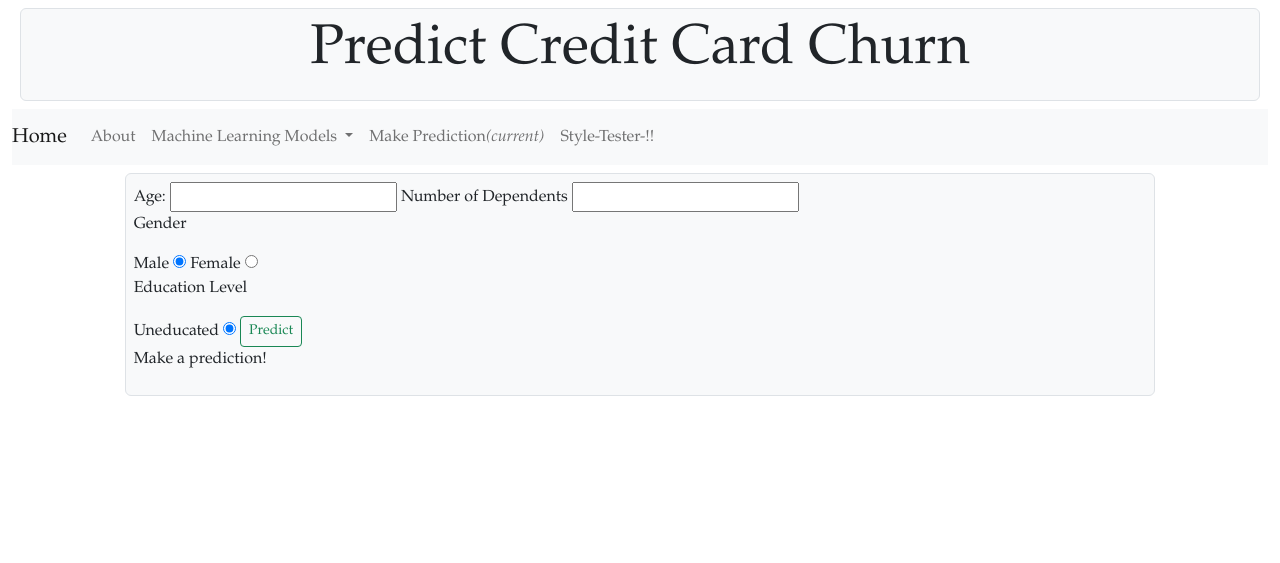
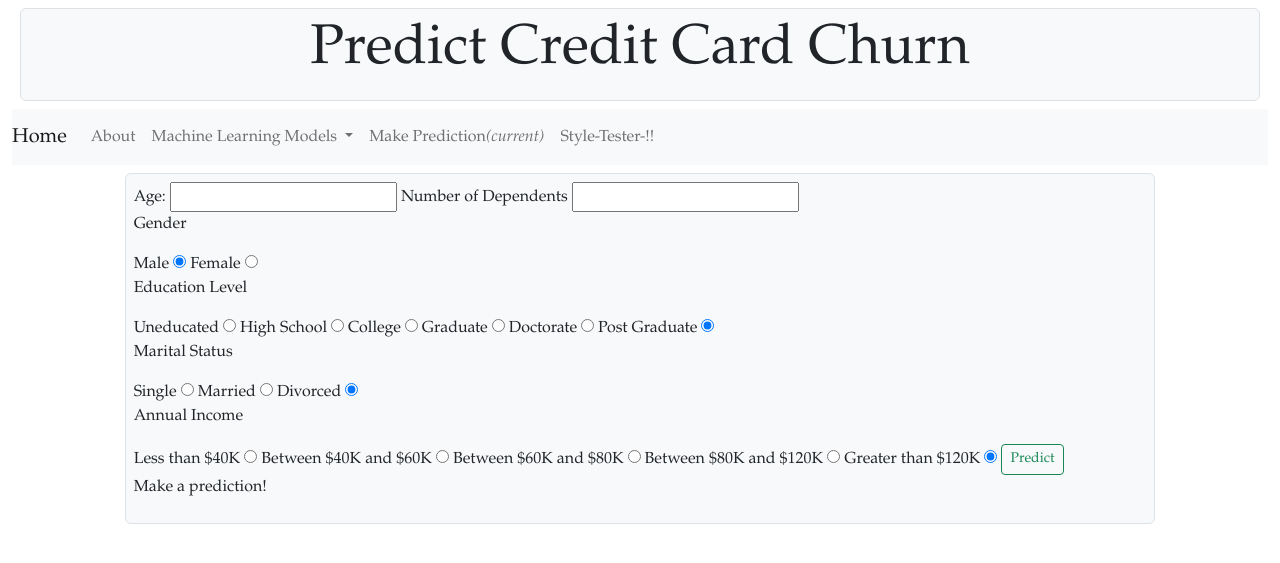
Before and after one commit to asundquistdavis/credit-churn-prediction, a Flask app: page /predict in a window 1280 px wide. Shown: the top 563 px of the page. Run offline with Flask 2, Linux system fonts and the light colour scheme; parts of the project's set-up code (start-up, migrations or seed data) failed here and were passed over.

Commit message:
finished form elements in predict.html

```diff
--- a/app.py
+++ b/app.py
@@ -1,8 +1,17 @@
 from flask import Flask, request, render_template
 from pickle import load
 
-# ss = load(open('Scalers/d-rfc.pkl', 'rb'))
-# rfc = load(open('Models/d-rfc.pkl', 'rb'))
+ss = load(open('Scalers/d-rfc.pkl', 'rb'))
+rfc = load(open('Models/d-rfc.pkl', 'rb'))
+
+# this casts text entires as ints
+def validate_entries(entires):
+    FEATURES = ['age', 'numdep', 'gender', 'edclvl', 'marsta', 'income']
+    feature_names = []
+
+# this converts entries <dict> into features <list/1d array>
+def get_features(entires):
+    pass
 
 app = Flask(__name__)
 
--- a/templates/predict.html
+++ b/templates/predict.html
@@ -88,23 +88,55 @@
 
                         <!-- age: text entry -> cast to int -->
                         <label for="age">Age: </label>
-                        <input id="age" name="age" type="text" required="required" {% if features %} value={{features["age"]}} {% endif %}/>
+                        <input id="age" name="age" type="text" required="required" {% if entries %} value={{entries["age"]}} {% endif %}/>
 
                         <!-- numdep: text -> cast to int -->
                         <label for="numdep">Number of Dependents</label>
-                        <input id="numdep" name="numdep" type="text" required="required" {% if features %} value={{features["numdep"]}} {% endif %}/>
+                        <input id="numdep" name="numdep" type="text" required="required" {% if entries %} value={{entries["numdep"]}} {% endif %}/>
 
                         <!-- gender: radio button -> either M or F -->
                         <p>Gender</p>
                         <label for="male">Male</label>
-                        <input id="male" name="gender" type="radio" required="required"  value="Male" {% if (features and features["gender"] == 'Male') %} checked="true" {% else %} checked="true" {% endif %}/>
+                        <input id="male" name="gender" type="radio" required="required"  value="Male" {% if entries %} {% if entries["gender"] == 'Male' %} checked="true" {% else %} checked="false" {% endif %} {% else %} checked="true" {% endif %}/>
                         <label for="female">Female</label>
-                        <input id="female" name="gender" type="radio" required="required" value="Female" {% if (features and features["gender"] == 'Female') %} checked="true" {% endif %}/>
+                        <input id="female" name="gender" type="radio" required="required" value="Female" {% if (entries and entries["gender"] == 'Female') %} checked="true" {% endif %}/>
 
                         <!-- edclev -->
                         <p>Education Level</p>
                         <label for="uneducated">Uneducated</label>
-                        <input id="uneducated" name="edclev" type="radio" required="required"  value="Uneducated" {% if (features and features["edclev"] == 'Uneducated') %} checked="true" {% else %} checked="true" {% endif %}/>
+                        <input id="uneducated" name="edclvl" type="radio" required="required"  value="Uneducated" {% if (entries and entries["edclvl"] == 'Uneducated') %} checked="true" {% else %} checked="true" {% endif %}/>
+                        <label for="highschool">High School</label>
+                        <input id="highschool" name="edclvl" type="radio" required="required"  value="High_School" {% if (entires and entires["edclvl"] == 'High_school') %} checked="true" {% else %} checked="false" {% endif %}/>
+                        <label for="college">College</label>
+                        <input id="college" name="edclvl" type="radio" required="required"  value="College" {% if (entires and entires["edclvl"] == 'College') %} checked="true" {% else %} checked="false" {% endif %}/>
+                        <label for="graduate">Graduate</label>
+                        <input id="graduate" name="edclvl" type="radio" required="required"  value="Graduate" {% if (entires and entires["edclvl"] == 'Graduate') %} checked="true" {% else %} checked="false" {% endif %}/>
+                        <label for="doctorate">Doctorate</label>
+                        <input id="doctorate" name="edclvl" type="radio" required="required"  value="Doctorate" {% if (entires and entires["edclvl"] == 'Doctorate') %} checked="true" {% else %} checked="false" {% endif %}/>
+                        <label for="postgrad">Post Graduate</label>
+                        <input id="postgrad" name="edclvl" type="radio" required="required"  value="Post_Grad" {% if (entires and entires["edclvl"] == 'Post_Grad') %} checked="true" {% else %} checked="false" {% endif %}/>
+
+                        <!-- Marital Status -->
+                        <p>Marital Status</p>
+                        <label for="single">Single</label>
+                        <input type="radio" id="single" name="marsta" value="Single" {% if (entires and entires["marsta"] == 'Single') %} checked="true" {% else %} checked="true" {% endif %}/>
+                        <label for="married">Married</label>
+                        <input type="radio" id="married" name="marsta" value="Married" {% if (entires and entires["marsta"] == 'Married') %} checked="true" {% else %} checked="false" {% endif %}/>
+                        <label for="divorced">Divorced</label>
+                        <input type="radio" id="divorced" name="marsta" value="Divorced" {% if (entires and entires["marsta"] == 'Divorced') %} checked="true" {% else %} checked="false" {% endif %}/>
+
+                        <!-- Income Cat -->
+                        <p>Annual Income</p>
+                        <label for="'ls40k">Less than $40K</label>
+                        <input type="radio" id="ls40k" name="income" value="Less_than_40K" {% if (entires and entires["income"] == 'Less_than_40K') %} checked="true" {% else %} checked="true" {% endif %}/>
+                        <label for="'in4060k">Between $40K and $60K</label>
+                        <input type="radio" id="in4060k" name="income" value="Between_40K_and_60K" {% if (entires and entires["income"] == 'Between_40K_and_60K') %} checked="true" {% else %} checked="false" {% endif %}/>
+                        <label for="'in6080k">Between $60K and $80K</label>
+                        <input type="radio" id="in6080k" name="income" value="Between_60K_and_80K" {% if (entires and entires["income"] == 'Between_60K_and_80K') %} checked="true" {% else %} checked="false" {% endif %}/>
+                        <label for="'in80120k">Between $80K and $120K</label>
+                        <input type="radio" id="in80120k" name="income" value="Between_80K_and_120K" {% if (entires and entires["income"] == 'Between_80K_and_120K') %} checked="true" {% else %} checked="false" {% endif %}/>
+                        <label for="'gt120k">Greater than $120K</label>
+                        <input type="radio" id="gt120k" name="income" value="Greater_than_120K" {% if (entires and entires["income"] == 'Greater_than_120K') %} checked="true" {% else %} checked="false" {% endif %}/>
 
                         <!-- button to submit -->
                         <button type="submit" class="btn btn-outline-success btn-sm">Predict</button>
```
Also changed, not shown: 1 other file.
